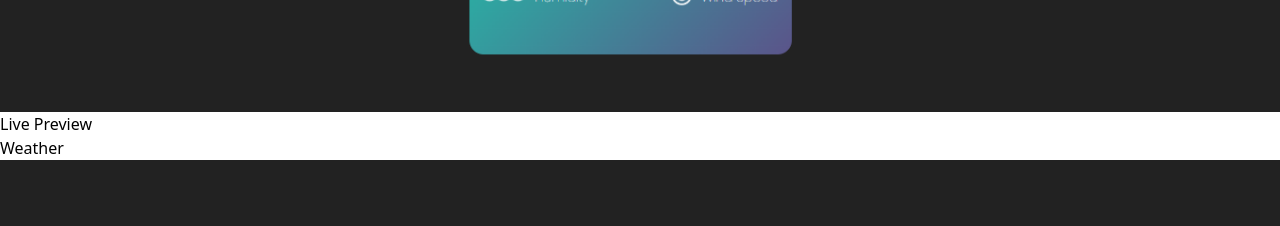
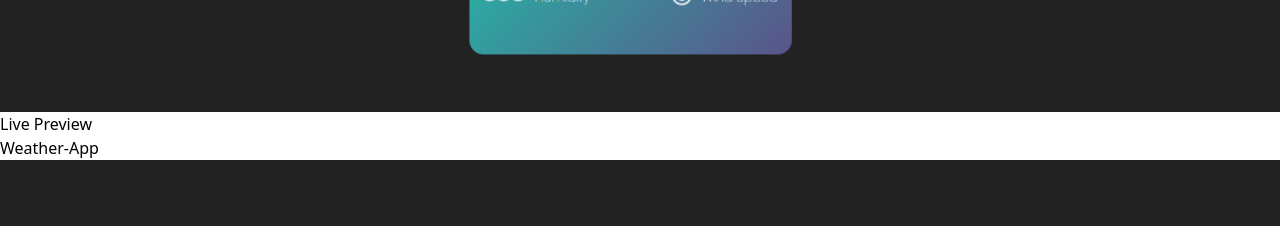
Before and after one commit to ShroukELnager/Portfolio, a React (Vite) app: page / in a window 1280 px wide. Shown: the part 5900-6126 px from the top of the page. Built offline with nearby package versions, Linux system fonts and the light colour scheme; the HTML template or start-up script is replaced by a standard one.

Commit message:
add weather app link

```diff
--- a/src/components/portfolio.jsx
+++ b/src/components/portfolio.jsx
@@ -33,10 +33,10 @@ const portfolioItems = [
     link: "https://note-app-plum-gamma.vercel.app/",
   },
   {
-    title: "Weather",
+    title: "Weather-App",
     category: "JS",
     image: weather,
-    link: "https://weather-eight-alpha-31.vercel.app/",
+    link: "https://weather-app-kappa-five-77.vercel.app/",
   },
   {
     title: "DoToList",
```
